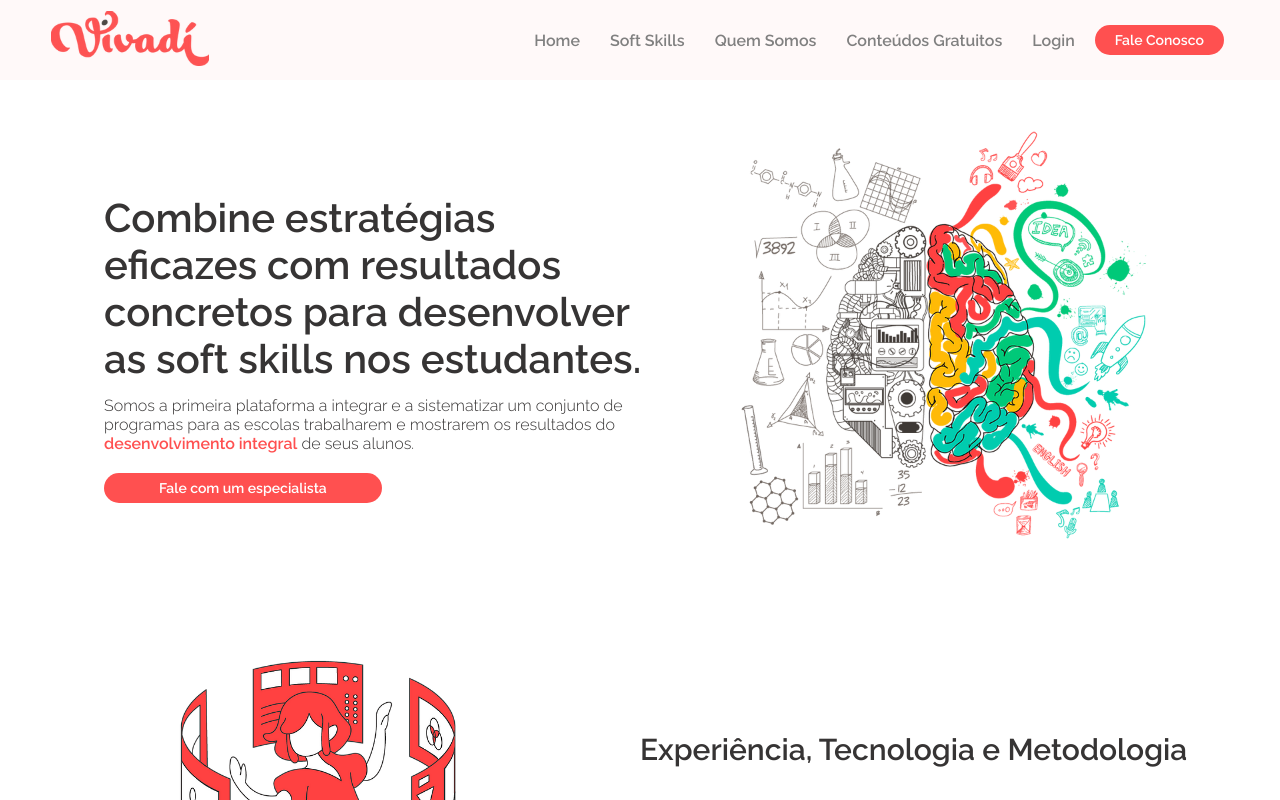
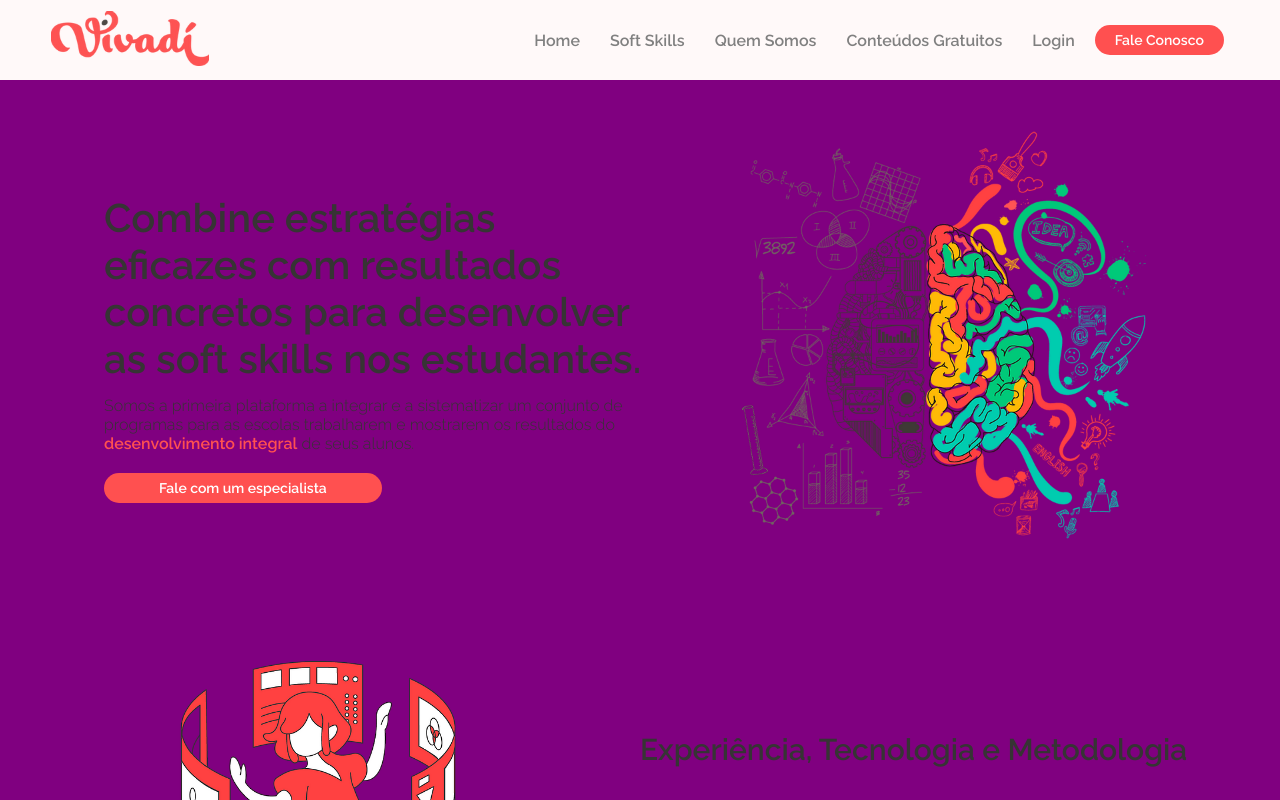
Before and after one commit to catetefelipe/ReactJS---Vivadi----EdTech-Startup, a React (Create React App) app: page / in a window 1280 px wide. Shown: the top 800 px of the page. Built offline with nearby package versions, Linux system fonts and the light colour scheme.

Commit message:
Update index.css

```diff
--- a/src/index.css
+++ b/src/index.css
@@ -15,4 +15,5 @@ html {
 
 body {
   font-size: 1.6rem;
+  background-color: #800080;
 }
```
